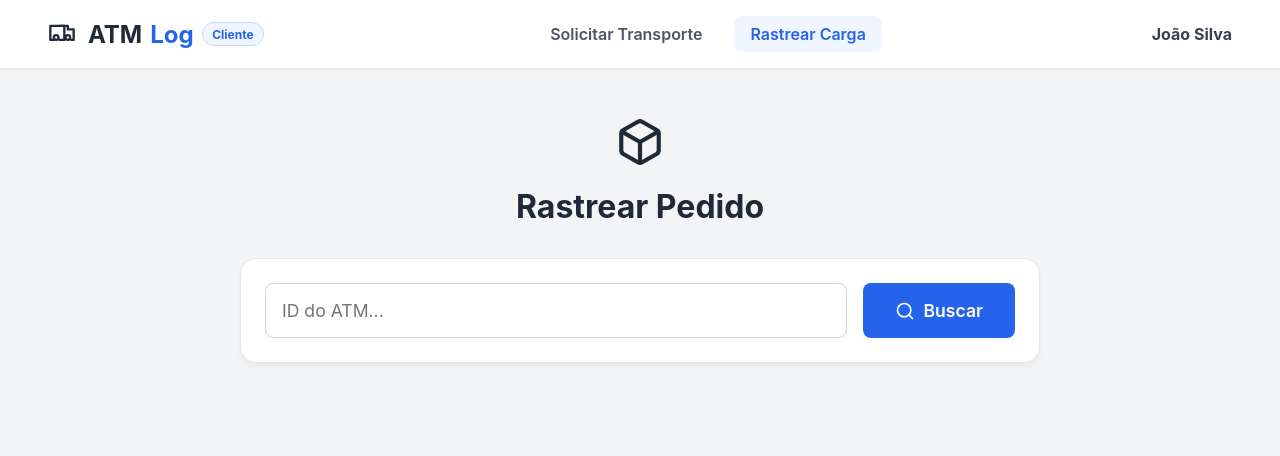
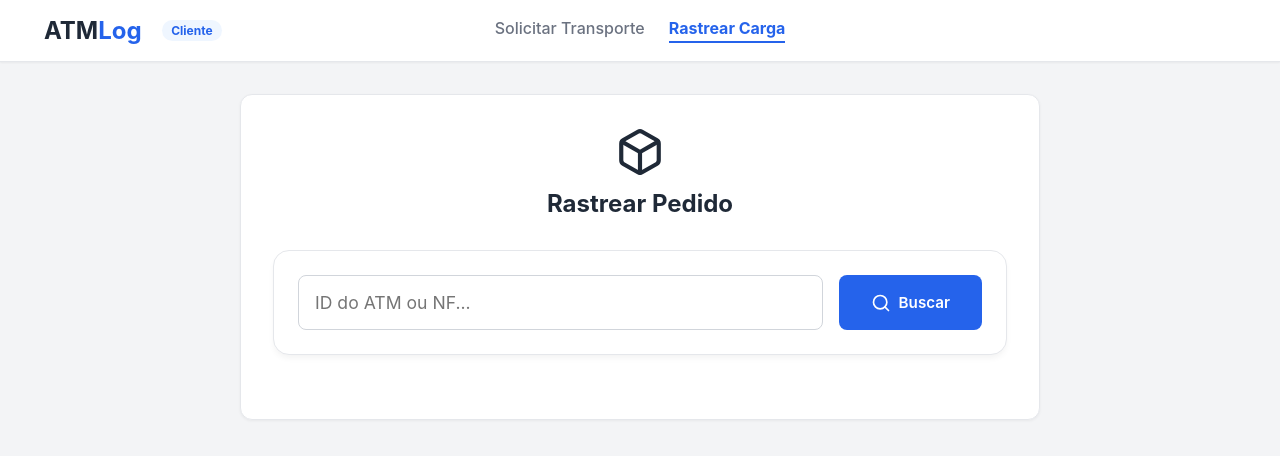
Before and after one commit to ItsNotNatan/TransportViewerClient, a React (Vite) app: page /rastreio in a window 1280 px wide. Shown: the top 456 px of the page. Built offline with nearby package versions, Linux system fonts and the light colour scheme.

Commit message:
Add files via upload

```diff
--- a/src/components/layout/layout.jsx
+++ b/src/components/layout/layout.jsx
@@ -1,9 +1,38 @@
-import React from 'react'
+// src/components/Layout.jsx
+import React from 'react';
+import { NavLink, Outlet } from 'react-router-dom';
 
-import './layout.css'
+export default function Layout() {
+  return (
+    <div className="app-layout">
 
-export default function layout() {
-  return (
-    <div>layout</div>
-  )
+      {/* A MOLDURA: O CABEÇALHO FIXO */}
+      {/* Adicionamos um estilo de Grid aqui para forçar a centralização perfeita */}
+      <header className="app-header" style={{ display: 'grid', gridTemplateColumns: '1fr auto 1fr', alignItems: 'center' }}>
+
+        {/* 1. Lado Esquerdo: A Logo */}
+        <div className="logo-container" style={{ justifySelf: 'start' }}>
+          <i className="fa-solid fa-truck-fast"></i>
+          <span>ATM<span className="text-primary">Log</span></span>
+          <span className="badge-role">Cliente</span>
+        </div>
+
+        {/* 2. Meio: A Navegação Centralizada */}
+        <nav className="nav-links" style={{ justifySelf: 'center' }}>
+          <NavLink to="/" className={({ isActive }) => isActive ? "nav-item active" : "nav-item"}>Solicitar Transporte</NavLink>
+          <NavLink to="/rastreio" className={({ isActive }) => isActive ? "nav-item active" : "nav-item"}>Rastrear Carga</NavLink>
+        </nav>
+
+        {/* 3. Lado Direito: Uma div vazia apenas para manter o equilíbrio do Grid */}
+        <div></div>
+
+      </header>
+
+      {/* O BURACO DA MOLDURA: ONDE AS TELAS APARECEM */}
+      <main className="app-main">
+        <Outlet />
+      </main>
+
+    </div>
+  );
 }
--- a/src/pages/RequestForm/RequestForm.jsx
+++ b/src/pages/RequestForm/RequestForm.jsx
@@ -1,17 +1,11 @@
 import React, { useState, useEffect } from 'react';
-import { NavLink } from 'react-router-dom';
-
-import './RequestForm.css'
+import './RequestForm.css';
 
 export default function RequestForm() {
   const [carregando, setCarregando] = useState(false);
   const [dataHoje, setDataHoje] = useState('');
-
-  // ESTADOS DOS ENDEREÇOS (Coleta e Entrega)
   const [coleta, setColeta] = useState({ cep: '', logradouro: '', bairro: '', localidade: '', uf: '' });
   const [entrega, setEntrega] = useState({ cep: '', logradouro: '', bairro: '', localidade: '', uf: '' });
-
-  // ESTADOS DAS DATAS MANUAIS (Para forçar DD/MM/AAAA)
   const [dataColeta, setDataColeta] = useState('');
   const [dataEntrega, setDataEntrega] = useState('');
 
@@ -20,56 +14,32 @@ export default function RequestForm() {
     setDataHoje(hoje.toLocaleDateString('pt-BR'));
   }, []);
 
-  // MÁSCARA INTELIGENTE PARA FORÇAR DD/MM/AAAA NAS DATAS DE COLETA E ENTREga
   const aplicarMascaraData = (valor) => {
-    let v = valor.replace(/\D/g, ''); // Tira tudo que não for número
+    let v = valor.replace(/\D/g, '');
     if (v.length > 2) v = v.slice(0, 2) + '/' + v.slice(2);
     if (v.length > 5) v = v.slice(0, 5) + '/' + v.slice(5, 9);
     return v;
   };
 
-  // FUNÇÃO MÁGICA QUE BUSCA O CEP NA API VIACEP (COLETA E ENTREGA)
   const buscarCep = async (valorCep, tipo) => {
     const cepLimpo = valorCep.replace(/\D/g, '');
+    if (tipo === 'coleta') setColeta(prev => ({ ...prev, cep: valorCep }));
+    else setEntrega(prev => ({ ...prev, cep: valorCep }));
 
-    // Atualiza o que o usuário está digitando na tela
-    if (tipo === 'coleta') {
-      setColeta(prev => ({ ...prev, cep: valorCep }));
-    } else {
-      setEntrega(prev => ({ ...prev, cep: valorCep }));
-    }
-
-    // Quando bater 8 números exatos, vai na internet buscar!
     if (cepLimpo.length === 8) {
       try {
         const res = await fetch(`https://viacep.com.br/ws/${cepLimpo}/json/`);
         const data = await res.json();
-
         if (data.erro) {
           alert(`O CEP ${valorCep} não foi encontrado. Por favor, verifique ou preencha manualmente.`);
           return;
         }
-
-        // Se encontrou, preenche os campos automaticamente!
         if (tipo === 'coleta') {
-          setColeta(prev => ({
-            ...prev,
-            logradouro: data.logradouro || '',
-            bairro: data.bairro || '',
-            localidade: data.localidade || '',
-            uf: data.uf || ''
-          }));
+          setColeta(prev => ({ ...prev, logradouro: data.logradouro || '', bairro: data.bairro || '', localidade: data.localidade || '', uf: data.uf || '' }));
         } else if (tipo === 'entrega') {
-          setEntrega(prev => ({
-            ...prev,
-            logradouro: data.logradouro || '',
-            bairro: data.bairro || '',
-            localidade: data.localidade || '',
-            uf: data.uf || ''
-          }));
+          setEntrega(prev => ({ ...prev, logradouro: data.logradouro || '', bairro: data.bairro || '', localidade: data.localidade || '', uf: data.uf || '' }));
         }
       } catch (error) {
-        console.error("Erro ao buscar o CEP:", error);
         alert("Erro de conexão ao buscar o CEP. Preencha manualmente.");
       }
     }
@@ -78,13 +48,9 @@ export default function RequestForm() {
   const handleSubmit = async (e) => {
     e.preventDefault();
     setCarregando(true);
-
     const formData = new FormData(e.target);
     const dados = Object.fromEntries(formData.entries());
-
     dados.dataSolicitacao = dataHoje;
-
-    // Juntando os endereços para salvar certinho no banco de dados
     dados.coleta = `${dados.logradouroColeta}, ${dados.numeroColeta || 'S/N'} - ${dados.bairroColeta}, ${dados.cidadeColeta} - ${dados.ufColeta} (CEP: ${dados.cepColeta})`;
     dados.entrega = `${dados.logradouroEntrega}, ${dados.numeroEntrega || 'S/N'} - ${dados.bairroEntrega}, ${dados.cidadeEntrega} - ${dados.ufEntrega} (CEP: ${dados.cepEntrega})`;
 
@@ -94,14 +60,10 @@ export default function RequestForm() {
         headers: { 'Content-Type': 'application/json' },
         body: JSON.stringify(dados),
       });
-
       const resultado = await resposta.json();
-
       if (resposta.ok) {
         alert(`Sucesso! Transporte solicitado! (ID: ${resultado.id_gerado})`);
         e.target.reset();
-
-        // Limpa a tela após enviar
         setColeta({ cep: '', logradouro: '', bairro: '', localidade: '', uf: '' });
         setEntrega({ cep: '', logradouro: '', bairro: '', localidade: '', uf: '' });
         setDataColeta('');
@@ -110,7 +72,6 @@ export default function RequestForm() {
         alert("Erro ao enviar a solicitação.");
       }
     } catch (erro) {
-      console.error(erro);
       alert("Erro de conexão. O servidor Node.js está ligado?");
     } finally {
       setCarregando(false);
@@ -118,24 +79,6 @@ export default function RequestForm() {
   };
 
   return (
-    <div className="app-layout">
-      <header className="app-header">
-        <div className="logo-container">
-          <i className="fa-solid fa-truck-fast"></i>
-          <span>ATM<span className="text-primary">Log</span></span>
-          <span className="badge-role">Cliente</span>
-        </div>
-        <nav className="nav-links">
-          <NavLink to="/" className={({ isActive }) => isActive ? "nav-item active" : "nav-item"}>Solicitar Transporte</NavLink>
-          <NavLink to="/rastreio" className={({ isActive }) => isActive ? "nav-item active" : "nav-item"}>Rastrear Carga</NavLink>
-        </nav>
-        <div className="user-profile">
-          <div className="avatar"><i className="fa-solid fa-user"></i></div>
-          <div className="user-info"><span>Cliente Online</span></div>
-        </div>
-      </header>
-
-      <main className="app-main">
     <section className="form-card fade-in">
       <div className="card-header">
         <h3 className="card-title">Solicitação de Transporte</h3>
@@ -167,10 +110,8 @@ export default function RequestForm() {
 
         {/* SEÇÃO 2: ROTA (ORIGEM) */}
         <h4 className="section-title"><i className="fa-solid fa-map-location-dot"></i> Rota e Prazos</h4>
-
         <div className="box-highlight" style={{ marginBottom: '1.5rem' }}>
           <h5 style={{ color: '#1e40af', fontWeight: 'bold', marginBottom: '1rem', borderBottom: '1px solid #e5e7eb', paddingBottom: '0.5rem' }}>1. Origem (Coleta)</h5>
-
           <div className="form-grid-2">
             <div className="input-group">
               <label>Empresa de Coleta *</label>
@@ -178,24 +119,12 @@ export default function RequestForm() {
             </div>
             <div className="input-group">
               <label>Data Desejada Coleta *</label>
-                  {/* MÁSCARA APLICADA NA COLETA */}
-                  <input
-                    type="text"
-                    name="dataColeta"
-                    value={dataColeta}
-                    onChange={(e) => setDataColeta(aplicarMascaraData(e.target.value))}
-                    placeholder="DD/MM/AAAA"
-                    maxLength="10"
-                    required
-                    className="input-control"
-                  />
+              <input type="text" name="dataColeta" value={dataColeta} onChange={(e) => setDataColeta(aplicarMascaraData(e.target.value))} placeholder="DD/MM/AAAA" maxLength="10" required className="input-control" />
             </div>
           </div>
-
           <div className="form-grid-4">
             <div className="input-group">
               <label>CEP (Apenas números)</label>
-                  {/* CHAMANDO BUSCA CEP: COLETA */}
               <input type="text" name="cepColeta" maxLength="9" value={coleta.cep} onChange={(e) => buscarCep(e.target.value, 'coleta')} className="input-control" placeholder="00000000" />
             </div>
             <div className="input-group" style={{ gridColumn: 'span 2' }}>
@@ -207,7 +136,6 @@ export default function RequestForm() {
               <input type="text" name="numeroColeta" className="input-control" />
             </div>
           </div>
-
           <div className="form-grid-3">
             <div className="input-group">
               <label>Bairro *</label>
@@ -227,7 +155,6 @@ export default function RequestForm() {
         {/* SEÇÃO 2: ROTA (DESTINO) */}
         <div className="box-highlight" style={{ marginBottom: '1.5rem' }}>
           <h5 style={{ color: '#166534', fontWeight: 'bold', marginBottom: '1rem', borderBottom: '1px solid #e5e7eb', paddingBottom: '0.5rem' }}>2. Destino (Entrega)</h5>
-
           <div className="form-grid-2">
             <div className="input-group">
               <label>Empresa de Entrega / Setor</label>
@@ -235,24 +162,12 @@ export default function RequestForm() {
             </div>
             <div className="input-group">
               <label>Data Desejada Entrega *</label>
-                  {/* MÁSCARA APLICADA NA ENTREGA */}
-                  <input
-                    type="text"
-                    name="dataEntrega"
-                    value={dataEntrega}
-                    onChange={(e) => setDataEntrega(aplicarMascaraData(e.target.value))}
-                    placeholder="DD/MM/AAAA"
-                    maxLength="10"
-                    required
-                    className="input-control"
-                  />
+              <input type="text" name="dataEntrega" value={dataEntrega} onChange={(e) => setDataEntrega(aplicarMascaraData(e.target.value))} placeholder="DD/MM/AAAA" maxLength="10" required className="input-control" />
             </div>
           </div>
-
           <div className="form-grid-4">
             <div className="input-group">
               <label>CEP (Apenas números)</label>
-                  {/* CHAMANDO BUSCA CEP: ENTREGA */}
               <input type="text" name="cepEntrega" maxLength="9" value={entrega.cep} onChange={(e) => buscarCep(e.target.value, 'entrega')} className="input-control" placeholder="00000000" />
             </div>
             <div className="input-group" style={{ gridColumn: 'span 2' }}>
@@ -264,7 +179,6 @@ export default function RequestForm() {
               <input type="text" name="numeroEntrega" className="input-control" />
             </div>
           </div>
-
           <div className="form-grid-3">
             <div className="input-group">
               <label>Bairro *</label>
@@ -287,7 +201,6 @@ export default function RequestForm() {
           <div className="input-group"><label>Peso (kg) *</label><input type="number" name="peso" step="0.01" min="0" required className="input-control" /></div>
           <div className="input-group"><label>Volume (m³) *</label><input type="number" name="volume" step="0.01" min="0" required className="input-control" /></div>
           <div className="input-group"><label>Medidas (C x L x A)</label><input type="text" name="medidas" placeholder="Ex: 2m x 1m x 1.5m" className="input-control" /></div>
-
           <div className="input-group">
             <label>Veículo *</label>
             <select name="veiculo" required className="input-control">
@@ -300,7 +213,10 @@ export default function RequestForm() {
           <div className="input-group">
             <label>Tipo de Frete *</label>
             <select name="frete" required className="input-control">
-                  <option value="">Selecione...</option><option value="Dedicado">Dedicado</option><option value="Fracionado">Fracionado</option>
+              <option value="">Selecione...</option>
+              <option value="Dedicado">Dedicado</option>
+              <option value="Fracionado">Fracionado</option>
+              <option value="REDESPACHO/FRACIONADO">REDESPACHO/FRACIONADO</option> {/* OPÇÃO ADICIONADA AQUI */}
             </select>
           </div>
           <div className="input-group"><label>Nota Fiscal</label><input type="text" name="nf" className="input-control" placeholder="Opcional" /></div>
@@ -317,10 +233,7 @@ export default function RequestForm() {
             <i className="fa-solid fa-floppy-disk"></i> {carregando ? 'Salvando...' : 'Salvar Solicitação'}
           </button>
         </div>
-
       </form>
     </section>
-      </main>
-    </div>
   );
 }
--- a/src/pages/TrackOrder/TrackOrder.jsx
+++ b/src/pages/TrackOrder/TrackOrder.jsx
@@ -1,7 +1,8 @@
 import React, { useState } from 'react';
-import { NavLink } from 'react-router-dom';
 
-const Truck = ({ size = 24 }) => <svg xmlns="http://www.w3.org/2000/svg" width={size} height={size} viewBox="0 0 24 24" fill="none" stroke="currentColor" strokeWidth="2" strokeLinecap="round" strokeLinejoin="round"><path d="M10 17h4V5H2v12h3"/><path d="M20 17h2v-9h-5V5H10"/><path d="M17 17a2 2 0 1 0 0-4 2 2 0 0 0 0 4Z"/><path d="M7 17a2 2 0 1 0 0-4 2 2 0 0 0 0 4Z"/></svg>;
+import './TrackOrder.css'
+
+// Mantendo os ícones bonitinhos que você tinha feito!
 const Box = ({ size = 24 }) => <svg xmlns="http://www.w3.org/2000/svg" width={size} height={size} viewBox="0 0 24 24" fill="none" stroke="currentColor" strokeWidth="2" strokeLinecap="round" strokeLinejoin="round"><path d="M21 8a2 2 0 0 0-1-1.73l-7-4a2 2 0 0 0-2 0l-7 4A2 2 0 0 0 3 8v8a2 2 0 0 0 1 1.73l7 4a2 2 0 0 0 2 0l7-4A2 2 0 0 0 21 16Z"/><path d="m3.3 7 8.7 5 8.7-5"/><path d="M12 22V12"/></svg>;
 const Search = ({ size = 24 }) => <svg xmlns="http://www.w3.org/2000/svg" width={size} height={size} viewBox="0 0 24 24" fill="none" stroke="currentColor" strokeWidth="2" strokeLinecap="round" strokeLinejoin="round"><circle cx="11" cy="11" r="8"/><line x1="21" x2="16.65" y1="21" y2="16.65"/></svg>;
 
@@ -11,53 +12,53 @@ export default function TrackOrder() {
 
   const handleSearch = () => { if (trackId.trim() !== '') setResultVisible(true); };
 
+  // OLHA COMO FICOU LIMPO!
   return (
-    <div className="client-app-bg">
-      <header className="client-header">
-        <div className="client-logo">
-          <Truck size={28} className="text-primary" />
-          <h1>ATM<span className="text-primary">Log</span> <span className="logo-badge">Cliente</span></h1>
-        </div>
-        <nav className="client-nav">
-          <NavLink to="/" className={({ isActive }) => isActive ? "client-nav-link active" : "client-nav-link"}>Solicitar Transporte</NavLink>
-          <NavLink to="/rastreio" className={({ isActive }) => isActive ? "client-nav-link active" : "client-nav-link"}>Rastrear Carga</NavLink>
-        </nav>
-        <div className="client-user"><span className="user-name">João Silva</span></div>
-      </header>
+    <div className="fade-in track-container" style={{ maxWidth: '800px', margin: '0 auto', background: 'white', padding: '2rem', borderRadius: '0.75rem', border: '1px solid #e5e7eb', boxShadow: '0 1px 3px rgba(0,0,0,0.05)' }}>
 
-      <main className="client-main-content">
-        <div className="fade-in track-container">
-          <div className="track-header-icon">
-            <Box size={50} className="text-primary mx-auto" />
-            <h2>Rastrear Pedido</h2>
+      <div className="track-header-icon" style={{ textAlign: 'center', marginBottom: '2rem' }}>
+        <Box size={50} style={{ color: '#2563eb', margin: '0 auto' }} />
+        <h2 style={{ fontSize: '1.5rem', fontWeight: 'bold', marginTop: '0.5rem' }}>Rastrear Pedido</h2>
+      </div>
+
+      <div className="track-search-box" style={{ display: 'flex', gap: '1rem', marginBottom: '2rem' }}>
+        <input
+          type="text"
+          placeholder="ID do ATM ou NF..."
+          className="input-control"
+          style={{ flex: 1, padding: '1rem', fontSize: '1.1rem' }}
+          value={trackId}
+          onChange={(e) => setTrackId(e.target.value)}
+        />
+        <button onClick={handleSearch} className="btn btn-primary" style={{ padding: '0 2rem' }}>
+          <Search size={20} /> Buscar
+        </button>
+      </div>
+
+      {resultVisible && (
+        <div className="fade-in card-container mt-2" style={{ borderTop: '1px solid #e5e7eb', paddingTop: '2rem' }}>
+          <div className="track-result-header" style={{ display: 'flex', justifyContent: 'space-between', alignItems: 'center', marginBottom: '1.5rem' }}>
+            <div>
+              <span style={{ fontSize: '0.875rem', color: '#6b7280', textTransform: 'uppercase', fontWeight: 'bold' }}>Resultado:</span>
+              <h3 style={{ fontSize: '1.5rem', fontWeight: 'bold' }}>ATM #{trackId || '17900'}</h3>
+            </div>
+            <span style={{ backgroundColor: '#dbeafe', color: '#1e40af', padding: '0.5rem 1rem', borderRadius: '2rem', fontWeight: 'bold' }}>Em Trânsito</span>
           </div>
 
-          <div className="track-search-box">
-            <input type="text" placeholder="ID do ATM..." className="input-field input-large" value={trackId} onChange={(e) => setTrackId(e.target.value)} />
-            <button onClick={handleSearch} className="btn-primary btn-large"><Search size={20} /> Buscar</button>
+          <div className="track-info-grid" style={{ display: 'grid', gridTemplateColumns: 'repeat(4, 1fr)', gap: '1rem', marginBottom: '2rem', backgroundColor: '#f9fafb', padding: '1.5rem', borderRadius: '0.5rem', border: '1px solid #e5e7eb' }}>
+            <div><span style={{ display: 'block', fontSize: '0.875rem', color: '#6b7280' }}>Origem</span><strong>Goiana</strong></div>
+            <div><span style={{ display: 'block', fontSize: '0.875rem', color: '#6b7280' }}>Destino</span><strong>Betim</strong></div>
+            <div><span style={{ display: 'block', fontSize: '0.875rem', color: '#6b7280' }}>Previsão</span><strong>10/03/2026</strong></div>
+            <div><span style={{ display: 'block', fontSize: '0.875rem', color: '#6b7280' }}>Veículo</span><strong>TRUCK</strong></div>
           </div>
 
-          {resultVisible && (
-            <div className="fade-in card-container mt-2">
-              <div className="track-result-header">
-                <div><span className="track-label">Resultado:</span><h3 className="track-id">ATM #{trackId || '17900'}</h3></div>
-                <span className="badge-info-large">Em Trânsito</span>
-              </div>
-              <div className="track-info-grid">
-                <div className="info-box"><span className="text-muted">Origem</span><strong>Goiana</strong></div>
-                <div className="info-box"><span className="text-muted">Destino</span><strong>Betim</strong></div>
-                <div className="info-box"><span className="text-muted">Previsão</span><strong>10/03/2026</strong></div>
-                <div className="info-box"><span className="text-muted">Veículo</span><strong>TRUCK</strong></div>
-              </div>
-              <div className="timeline">
-                <div className="timeline-item completed"><h4>Solicitação Aprovada</h4><p>03/03/2026</p></div>
-                <div className="timeline-item active"><h4>Em Trânsito</h4><p>Veículo em rota</p></div>
-                <div className="timeline-item"><h4>Entregue</h4><p>Aguardando</p></div>
-              </div>
-            </div>
-          )}
+          <div className="timeline-container">
+            <div className="timeline-step completed"><h4 style={{fontWeight: 'bold'}}>Solicitação Aprovada</h4><p style={{fontSize: '0.875rem', color: '#6b7280'}}>03/03/2026</p></div>
+            <div className="timeline-step active"><h4 style={{fontWeight: 'bold'}}>Em Trânsito</h4><p style={{fontSize: '0.875rem', color: '#6b7280'}}>Veículo em rota</p></div>
+            <div className="timeline-step"><h4 style={{fontWeight: 'bold'}}>Entregue</h4><p style={{fontSize: '0.875rem', color: '#6b7280'}}>Aguardando</p></div>
+          </div>
         </div>
-      </main>
+      )}
     </div>
   );
 }
```
Also changed, not shown: src/routes.jsx (+11 -3 lines). Lines whose indentation alone changed are shown as unchanged.
